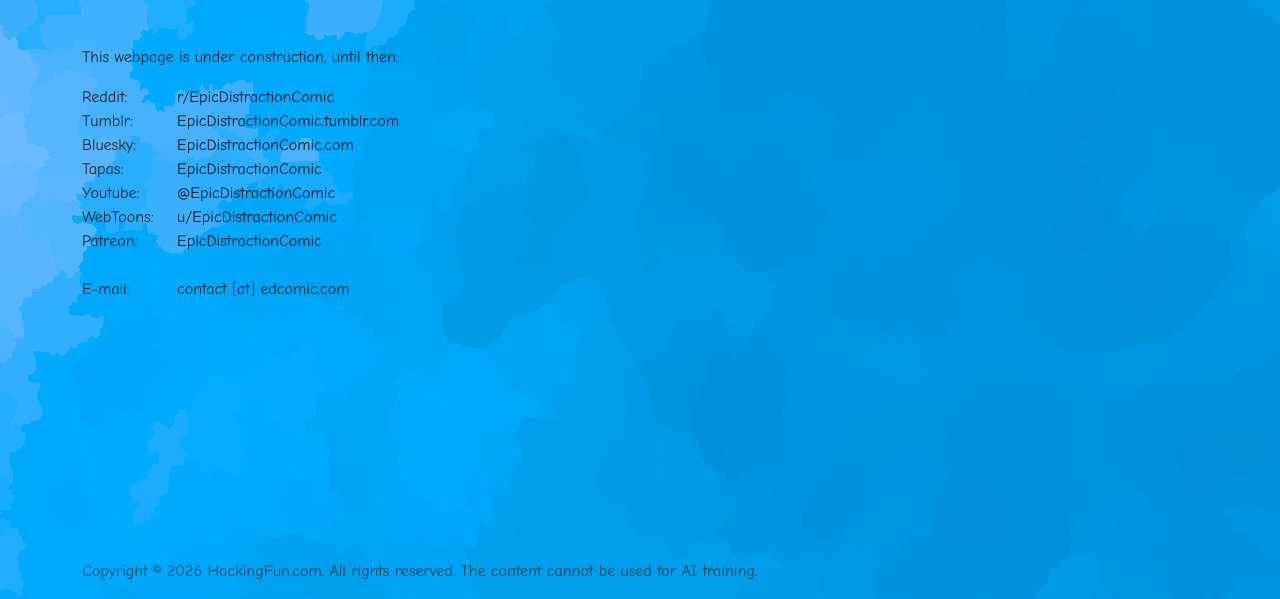
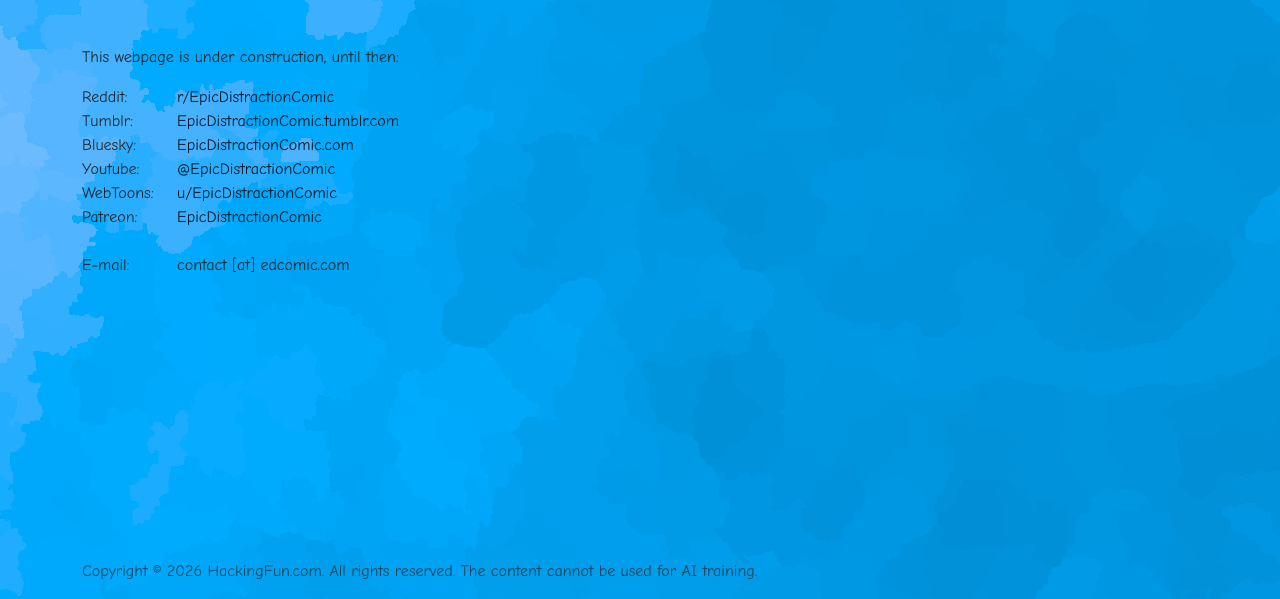
Before and after one commit to tooldevops/epicdistractioncomic, a plain HTML site: page index.html in a window 1280 px wide. Shown: the part 201-800 px from the top of the page. Drawn offline with nearby package versions, Linux system fonts and the light colour scheme.

Commit message:
remove tapas link EOL

```diff
--- a/index.html
+++ b/index.html
@@ -76,14 +76,6 @@
 				</div>
 				<div class="row">
 					<div class="col-3 col-sm-3 col-md-2 col-lg-2 col-xl-1">
-						Tapas:
-					</div>
-					<div class="col">
-						<a href="https://tapas.io/EpicDistractionComic">EpicDistractionComic</a>
-					</div>
-				</div>
-				<div class="row">
-					<div class="col-3 col-sm-3 col-md-2 col-lg-2 col-xl-1">
 						Youtube:
 					</div>
 					<div class="col">
```
